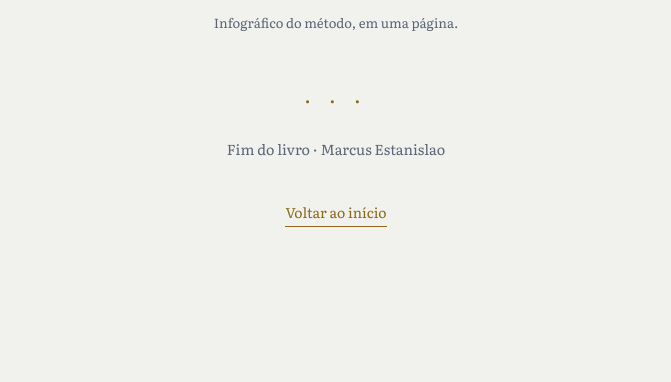
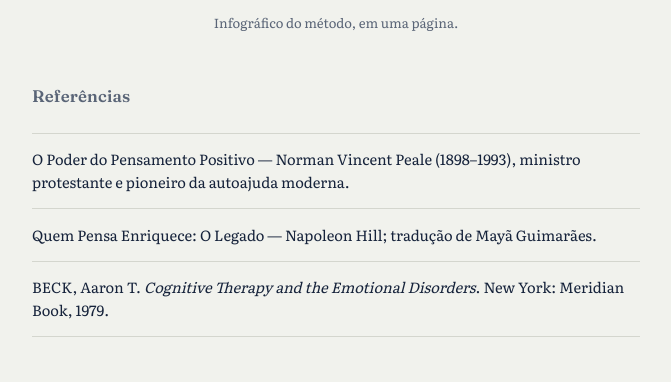
Before and after one commit to estanislao/Pensamento, a plain HTML site: page index.html in a window 1280 px wide. Shown: the part 10513-10895 px from the top of the page, without its empty margins (304-975 px from the left). Before the commit the page ends 10812 px from the top, so only its background shows below. Drawn offline with Linux system fonts and the light colour scheme.

Commit message:
Adiciona secao de referencias

```diff
--- a/index.html
+++ b/index.html
@@ -298,6 +298,15 @@
   </figure>
 
 
+  <section aria-label="Referências" style="max-width:38rem;margin:0 auto;padding:3rem 1.35rem 0">
+    <h2 style="font-family:'Fraunces',serif;font-weight:600;font-size:1.05rem;margin:0 0 1.35rem;color:#5A6577;letter-spacing:.01em">Referências</h2>
+    <ol style="list-style:none;margin:0;padding:0;display:grid">
+      <li style="border-top:1px solid #D4D6CE;padding:.9rem 0;font-size:.92rem;line-height:1.55">O Poder do Pensamento Positivo — Norman Vincent Peale (1898–1993), ministro protestante e pioneiro da autoajuda moderna.</li>
+      <li style="border-top:1px solid #D4D6CE;padding:.9rem 0;font-size:.92rem;line-height:1.55">Quem Pensa Enriquece: O Legado — Napoleon Hill; tradução de Mayã Guimarães.</li>
+      <li style="border-top:1px solid #D4D6CE;border-bottom:1px solid #D4D6CE;padding:.9rem 0;font-size:.92rem;line-height:1.55">BECK, Aaron T. <span style="font-style:italic">Cognitive Therapy and the Emotional Disorders</span>. New York: Meridian Book, 1979.</li>
+    </ol>
+  </section>
+
   <footer style="max-width:38rem;margin:0 auto;padding:3rem 1.35rem 4.5rem;text-align:center">
     <p style="font-family:'Fraunces',serif;color:#8C6718;font-size:1.3rem;letter-spacing:.35em;margin:0">· · ·</p>
     <p style="margin-top:1.2rem;color:#5A6577;font-size:.9rem">Fim do livro · Marcus Estanislao</p>
```
